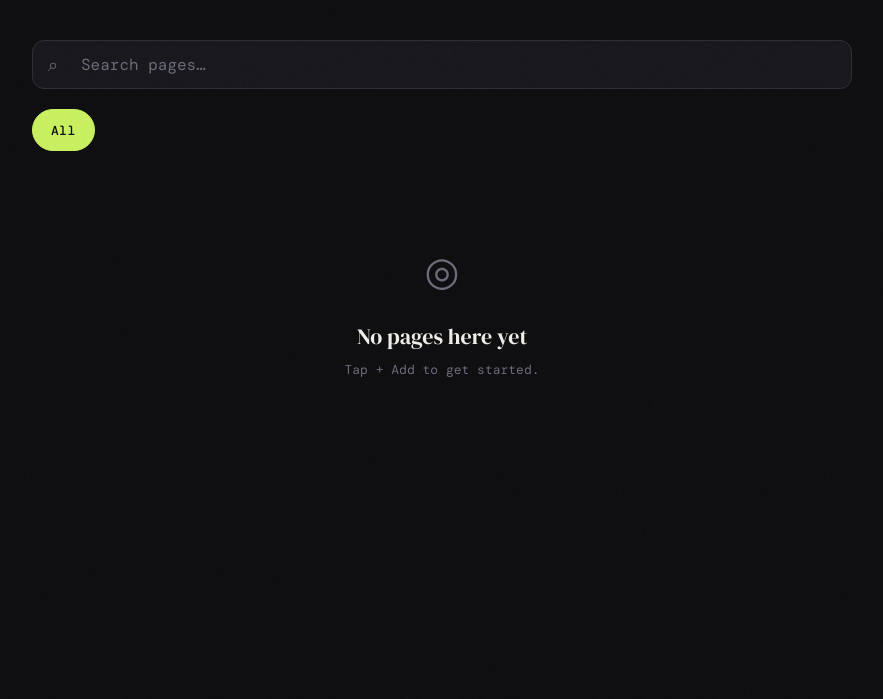
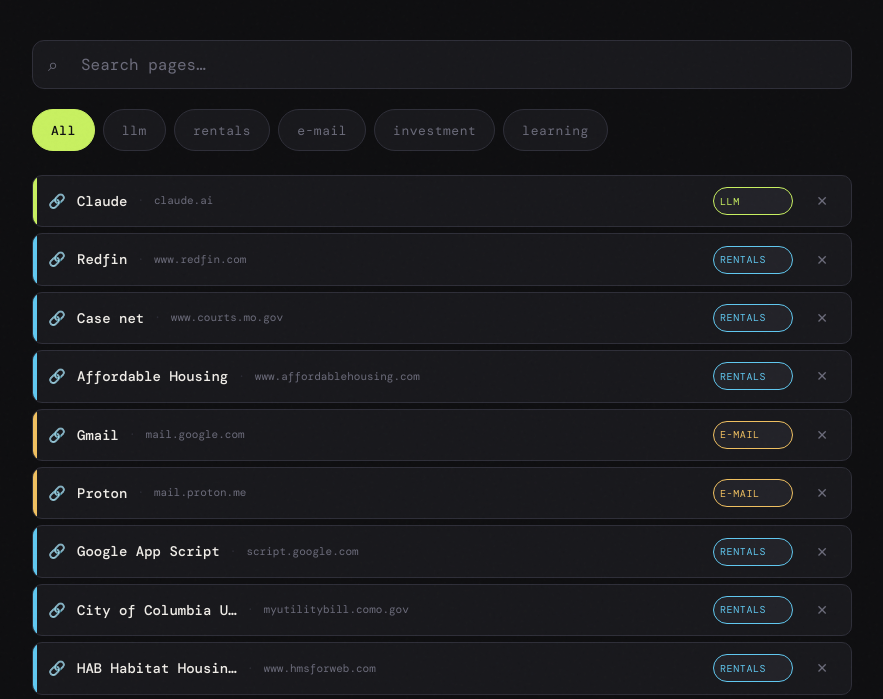
Before and after one commit to ibnkalillc-tech/My-Pages, a plain HTML site: page index.html in a window 1280 px wide. Shown: the part 84-783 px from the top of the page, without its empty margins (198-1081 px from the left). Drawn offline with nearby package versions, Linux system fonts and the light colour scheme; a web font is replaced by a local one.

Commit message:
Update index.html
Backed the links within the code

```diff
--- a/index.html
+++ b/index.html
@@ -736,11 +736,42 @@
   let activeCategory = 'all';
   let panelOpen      = false;
 
-  const DEFAULT_CATS = ['rentals', 'learning'];
+  /* ── Built-in links (always present on every device) ── */
+  const BUILTIN_BOOKMARKS = [
+    {"id":1774150192233,"name":"Claude","url":"https://claude.ai/chat","category":"llm","added":"2026-03-22T03:29:52.233Z"},
+    {"id":1774150132283,"name":"Redfin","url":"https://www.redfin.com/rentals/rental-listing-dashboard","category":"rentals","added":"2026-03-22T03:28:52.283Z"},
+    {"id":1774150078251,"name":"Case net","url":"https://www.courts.mo.gov/casenet/nameSearch.do?newSearch=N","category":"rentals","added":"2026-03-22T03:27:58.251Z"},
+    {"id":1774148889909,"name":"Affordable Housing","url":"https://www.affordablehousing.com/","category":"rentals","added":"2026-03-22T03:08:09.909Z"},
+    {"id":1774148844431,"name":"Gmail","url":"https://mail.google.com/mail/u/0/#inbox/WhctKLcDqcgQRdhrqSNHppzlttdtvfxTHRZljPKhVZCbNHnBmGKJlJvpThbHrTNkBZZPScL","category":"e-mail","added":"2026-03-22T03:07:24.431Z"},
+    {"id":1774148783281,"name":"Proton","url":"https://mail.proton.me/u/3/inbox/5u86Me5yktFKjwyyjzLgSagMFU5cU1JJlTC0Z3R--tGYTn_EUbtPp_qgT6yKgEm3UDtqOHJ3wSoAhTRaUryUVQ==","category":"e-mail","added":"2026-03-22T03:06:23.281Z"},
+    {"id":1774148696692,"name":"Google App Script","url":"https://script.google.com/u/0/home/projects/1bUl_1ZCjX17TwnU_4b6p4lHb2OUBYbTIHngdNC1LulOo1yCmmtbCbVHr/edit?pli=1","category":"rentals","added":"2026-03-22T03:04:56.692Z"},
+    {"id":1774148611663,"name":"City of Columbia Utilities","url":"https://myutilitybill.como.gov/ManageAccounts","category":"rentals","added":"2026-03-22T03:03:31.663Z"},
+    {"id":1774148517227,"name":"HAB Habitat Housing Software Solution","url":"https://www.hmsforweb.com/pal/pal_sum_list.php","category":"rentals","added":"2026-03-22T03:01:57.227Z"},
+    {"id":1774148397778,"name":"Tenant e-mail blast","url":"https://docs.google.com/spreadsheets/d/1yk7YZpVozWieV1WG6qFDMY-8UAOy6VU8C23vgK8r_X0/edit?gid=0#gid=0","category":"rentals","added":"2026-03-22T02:59:57.778Z"},
+    {"id":1774148315433,"name":"Ameren","url":"https://www.ameren.com/login-page/auth/error?target=https:%2F%2Fwww2.ameren.com%2Fprot%2Fsilentrenew%2Findex","category":"rentals","added":"2026-03-22T02:58:35.433Z"},
+    {"id":1774148155078,"name":"Chat GPT","url":"https://chatgpt.com/","category":"llm","added":"2026-03-22T02:55:55.078Z"},
+    {"id":1774148100816,"name":"Perplexity","url":"https://www.perplexity.ai/?","category":"llm","added":"2026-03-22T02:55:00.816Z"},
+    {"id":1774147582887,"name":"City Of Columbia","url":"https://energov.como.gov/energov_prod/selfservice#/home","category":"rentals","added":"2026-03-22T02:46:22.887Z"},
+    {"id":1774147398736,"name":"CES","url":"https://cespropertiesinc.portal.agorareal.com/#/login?redirectUrl=%2F","category":"investment","added":"2026-03-22T02:43:18.736Z"},
+    {"id":1774147258338,"name":"Gemini","url":"https://gemini.google.com/app/dd1f8dda7326828c","category":"llm","added":"2026-03-22T02:40:58.338Z"},
+    {"id":1774144370234,"name":"NoteBookLM","url":"https://notebooklm.google.com/","category":"learning","added":"2026-03-22T01:52:50.234Z"},
+    {"id":1774144230656,"name":"Lowe's","url":"https://www.lowes.com/account/profile/wallet/purchase-authorization","category":"rentals","added":"2026-03-22T01:50:30.656Z"},
+    {"id":1774144114086,"name":"Zillow","url":"https://www.zillow.com/rental-manager/properties","category":"rentals","added":"2026-03-22T01:48:34.086Z"},
+    {"id":1773543217240,"name":"Innago","url":"https://identify.innago.com/u/login/identifier?state=hKFo2SBFd3VZWTNBRkloVmgwLTFCajhHbUNSUGZOcmdvTmx1NKFur3VuaXZlcnNhbC1sb2dpbqN0aWTZIHhmRTc0Y2hiZEwxUG1QYlhPUTNsQUx4RUdHTGRhQVRGo2NpZNkgT2t3d0ZNTnF3TXZUOFJVNmJLNVBTMFBxNUVNZGJlV0E","category":"rentals","added":"2026-03-15T02:53:37.240Z"},
+    {"id":1773543142220,"name":"DigiSigner","url":"https://www.digisigner.com/online","category":"rentals","added":"2026-03-15T02:52:22.220Z"}
+  ];
+
+  const BUILTIN_CATS = ['rentals','learning','llm','investment','airline','e-mail'];
+
+  const BUILTIN_IDS = new Set(BUILTIN_BOOKMARKS.map(b => b.id));
 
   const catColors = {
-    rentals:  '#60c8f0',
-    learning: '#f09060',
+    rentals:    '#60c8f0',
+    learning:   '#f09060',
+    llm:        '#c8f060',
+    investment: '#c060f0',
+    'e-mail':   '#f0c060',
+    airline:    '#60f0c0',
   };
 
   const colorPalette = [
@@ -748,22 +779,45 @@
     '#60f0c0','#f060c0','#f09060','#9060f0','#f06090','#90f060'
   ];
 
-  /* ── Storage ── */
-  function loadBookmarks() {
+  /* ── Storage ──
+     Built-ins are always shown. localStorage holds user-added links only.
+     Merged view = built-ins first, then user-added on top.
+  ── */
+  function loadUserBookmarks() {
     try { return JSON.parse(localStorage.getItem(STORAGE_KEY)) || []; }
     catch { return []; }
   }
 
-  function saveBookmarks(data) { localStorage.setItem(STORAGE_KEY, JSON.stringify(data)); }
+  function saveBookmarks(data) {
+    // Only save non-builtin entries to localStorage
+    const userOnly = data.filter(b => !BUILTIN_IDS.has(b.id));
+    localStorage.setItem(STORAGE_KEY, JSON.stringify(userOnly));
+  }
+
+  function loadBookmarks() {
+    const user = loadUserBookmarks();
+    // User-added links first (newest on top), then built-ins
+    return [...user, ...BUILTIN_BOOKMARKS];
+  }
 
   function loadCategories() {
     try {
       const stored = JSON.parse(localStorage.getItem(CAT_KEY));
-      return Array.isArray(stored) ? stored : [...DEFAULT_CATS];
-    } catch { return [...DEFAULT_CATS]; }
+      if (Array.isArray(stored)) {
+        // Merge: built-in cats + any user-added cats, no duplicates
+        const merged = [...BUILTIN_CATS];
+        stored.forEach(c => { if (!merged.includes(c)) merged.push(c); });
+        return merged;
+      }
+      return [...BUILTIN_CATS];
+    } catch { return [...BUILTIN_CATS]; }
   }
 
-  function saveCategories(cats) { localStorage.setItem(CAT_KEY, JSON.stringify(cats)); }
+  function saveCategories(cats) {
+    // Only persist categories that aren't already built-in
+    const userCats = cats.filter(c => !BUILTIN_CATS.includes(c));
+    localStorage.setItem(CAT_KEY, JSON.stringify(userCats));
+  }
 
   function getCatColor(cat) {
     if (catColors[cat]) return catColors[cat];
@@ -823,6 +877,7 @@
   }
 
   function deleteCategory(cat) {
+    if (BUILTIN_CATS.includes(cat)) { showToast('Built-in categories can\'t be removed.'); return; }
     const cats = loadCategories().filter(c => c !== cat);
     saveCategories(cats);
     renderCatDropdown();
@@ -860,6 +915,7 @@
   }
 
   function deleteBookmark(id) {
+    if (BUILTIN_IDS.has(id)) { showToast('Built-in links can\'t be deleted here — edit the HTML file to remove them.'); return; }
     saveBookmarks(loadBookmarks().filter(b => b.id !== id));
     showToast('Page removed.');
     renderAll();
```
